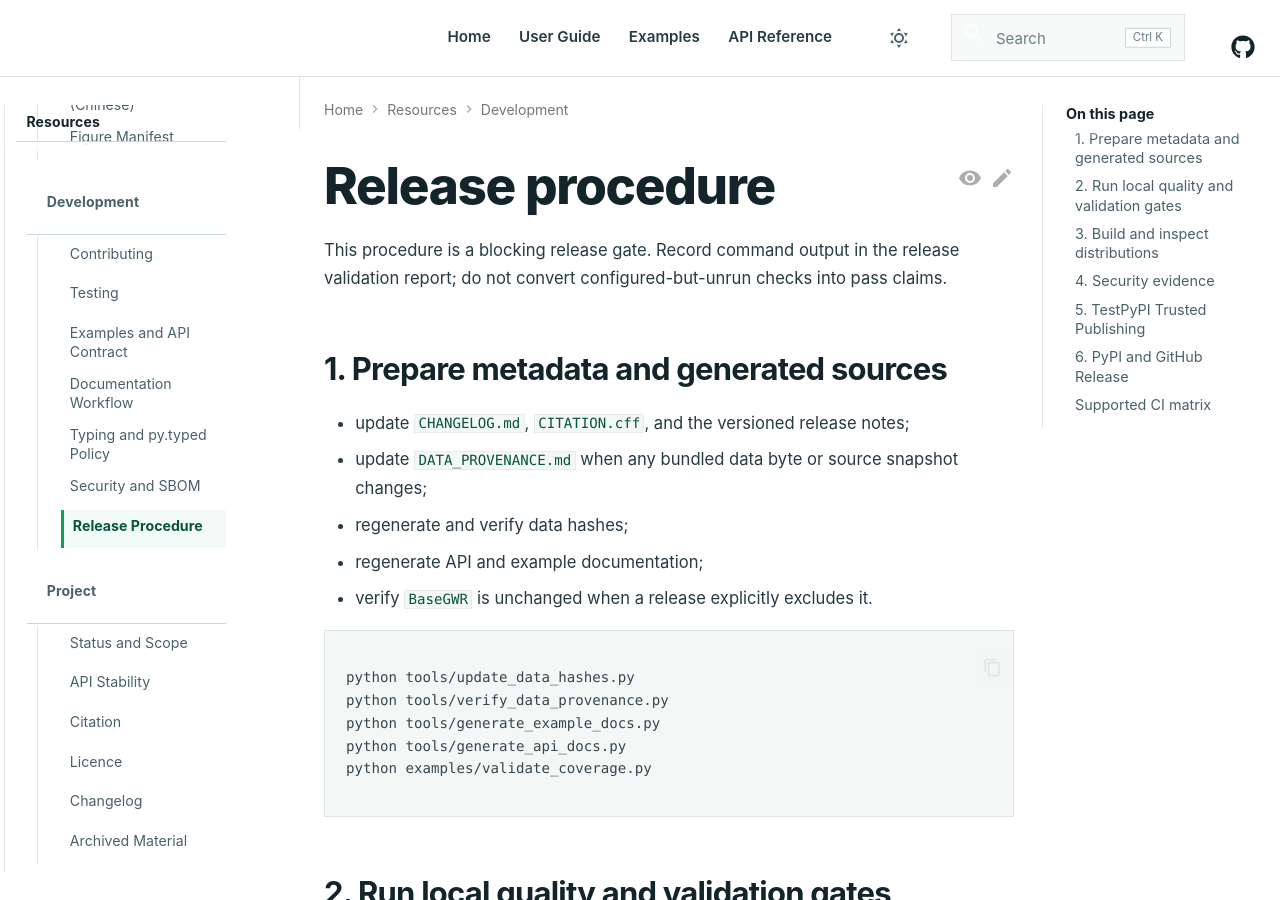
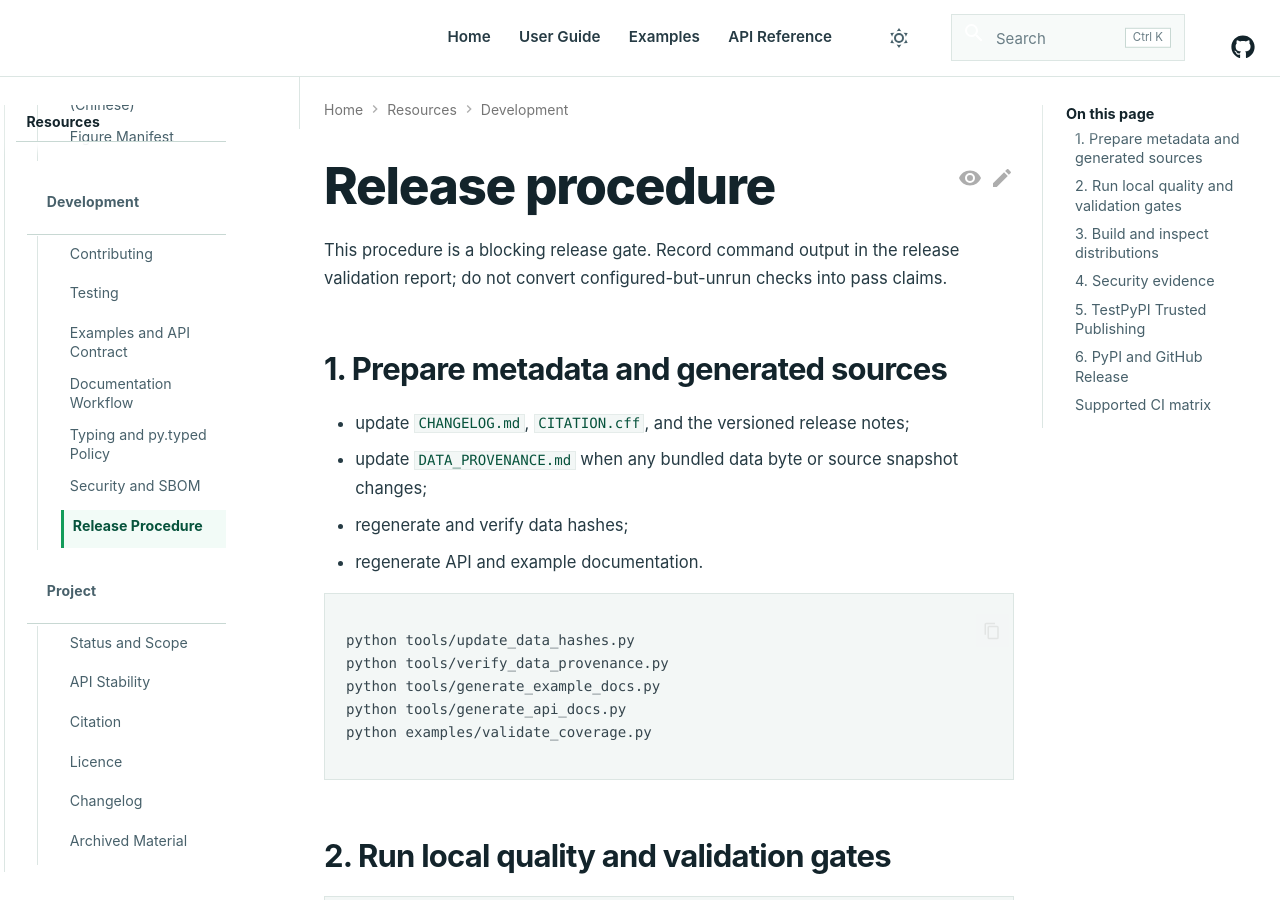
Before and after one commit to hujinghaoabcd/pyGWRx, an MkDocs documentation site: the page built from docs/development/release.md, in a window 1280 px wide and 900 px high. Built offline with MkDocs 1.6.1 and Material for MkDocs 9.7.7, drawn with Linux system fonts in a browser that asks for light colours; comment, search, counter and statistics services are not loaded.

Commit message:
Remove obsolete BaseGWR release check

````diff
--- a/docs/development/release.md
+++ b/docs/development/release.md
@@ -8,8 +8,7 @@ validation report; do not convert configured-but-unrun checks into pass claims.
 - update `CHANGELOG.md`, `CITATION.cff`, and the versioned release notes;
 - update `DATA_PROVENANCE.md` when any bundled data byte or source snapshot changes;
 - regenerate and verify data hashes;
-- regenerate API and example documentation;
-- verify `BaseGWR` is unchanged when a release explicitly excludes it.
+- regenerate API and example documentation.
 
 ```bash
 python tools/update_data_hashes.py
````
